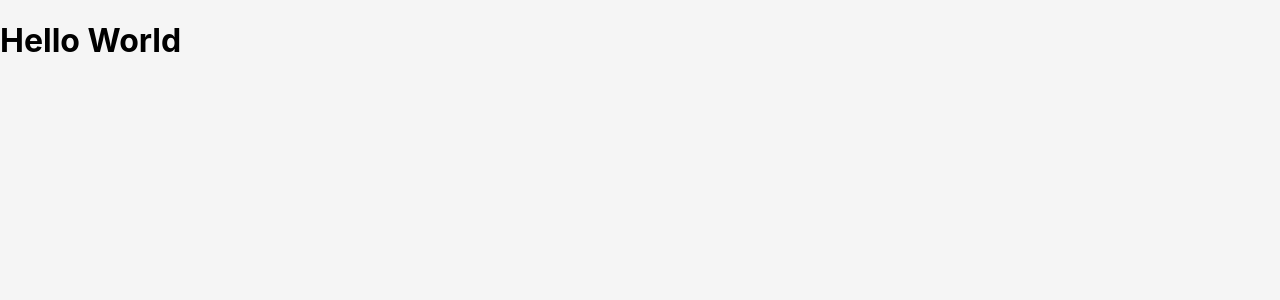
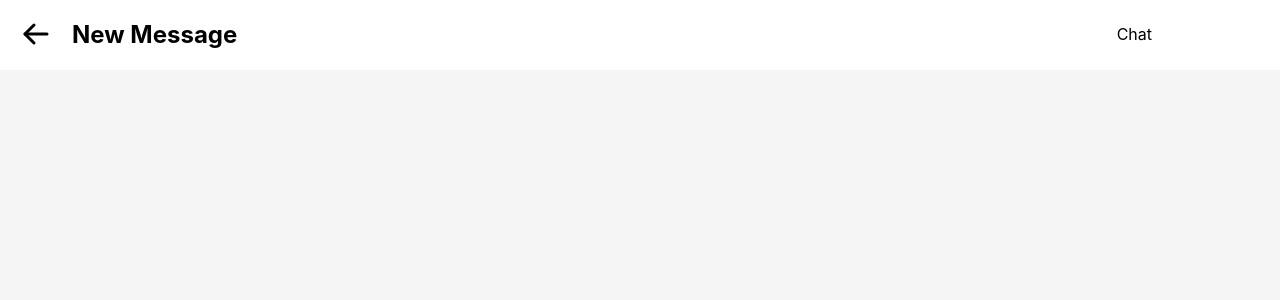
Before and after one commit to Alerrando/Instagram-Clone, a React (Vite) app: page /direct/new-message in a window 1280 px wide. Shown: the top 300 px of the page. Built offline with nearby package versions, Linux system fonts and the light colour scheme.

Commit message:
new-message header

```diff
--- a/src/pages/Direct/Main/Modal/style.scss
+++ b/src/pages/Direct/Main/Modal/style.scss
@@ -1 +1 @@
-@use '../../../../components/reset.scss';
+@use '/src//components/reset.scss';
--- a/src/pages/Direct/Main/NewMessage/index.tsx
+++ b/src/pages/Direct/Main/NewMessage/index.tsx
@@ -1,5 +1,20 @@
+import { ArrowLeft } from "phosphor-react";
+import './style.scss';
+
 export function NewMessage(){
     return(
-        <h1>Hello World</h1>
+        <>
+            <header className="newMessage-header">
+                <div className="container-header">
+                    <div className="title-newMessage">
+                        <ArrowLeft size={32} weight="bold" />
+
+                        <h2 className="h2">New Message</h2>
+                    </div>
+
+                    <span>Chat</span>
+                </div>
+            </header>
+        </>
     )
 }
--- /dev/null
+++ b/src/pages/Direct/Main/NewMessage/style.scss
@@ -0,0 +1,22 @@
+@use '/src/components/reset.scss';
+
+.newMessage-header{
+    @include reset.width-height(70px, 100%);
+    background-color: white;
+
+    .container-header{
+        align-items: center;
+        display: flex;
+        justify-content: space-between;
+        width: 90%;
+
+        .title-newMessage{
+            @extend .container-header;
+            justify-content: normal;
+            gap: 20px;
+            margin-left: 20px;
+
+            svg{cursor: pointer;}
+        }
+    }
+}
```
